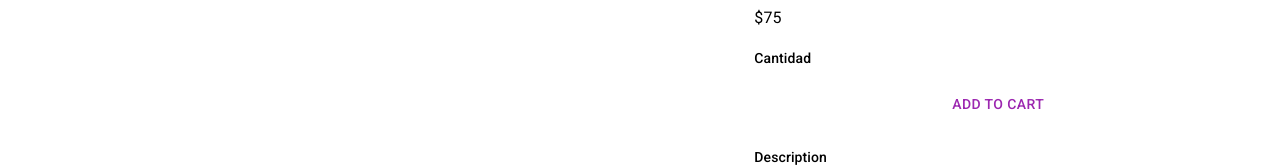
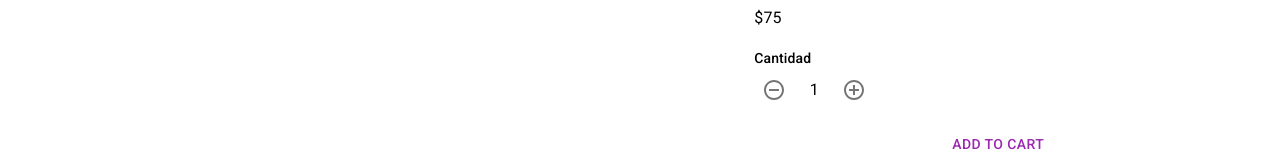
Before and after one commit to karlbehrensg/teslo-shop, a Next.js app: page /product/slug in a window 1280 px wide. Shown: the part 412-579 px from the top of the page. Built offline with nearby package versions, Linux system fonts and the light colour scheme.

Commit message:
Item counter

```diff
--- /dev/null
+++ b/components/ui/ItemCouter.tsx
@@ -0,0 +1,19 @@
+import { AddCircleOutline, RemoveCircleOutline } from "@mui/icons-material";
+import { Box, IconButton, Typography } from "@mui/material";
+import { FC } from "react";
+
+interface Props {}
+
+export const ItemCouter: FC<Props> = () => {
+  return (
+    <Box display="flex" alignItems="center">
+      <IconButton>
+        <RemoveCircleOutline />
+      </IconButton>
+      <Typography sx={{ width: 40, textAlign: "center" }}>1</Typography>
+      <IconButton>
+        <AddCircleOutline />
+      </IconButton>
+    </Box>
+  );
+};
--- a/components/ui/index.ts
+++ b/components/ui/index.ts
@@ -1,2 +1,3 @@
 export * from "./Navbar";
 export * from "./SideMenu";
+export * from "./ItemCouter";
--- a/pages/product/slug.tsx
+++ b/pages/product/slug.tsx
@@ -1,6 +1,7 @@
 import { Box, Button, Chip, Grid, Typography } from "@mui/material";
 import { ShopLayout } from "../../components/layout";
 import { ProductSlideshow } from "../../components/products";
+import { ItemCouter } from "../../components/ui";
 import { initialData } from "../../database/products";
 
 const product = initialData.products[0];
@@ -22,7 +23,7 @@ const ProductPage = () => {
             </Typography>
             <Box sx={{ my: 2 }}>
               <Typography variant="subtitle2">Cantidad</Typography>
-              {/* Item counter */}
+              <ItemCouter />
             </Box>
             {/* Add to cart */}
             <Button color="secondary" className="circular-btn">
```
